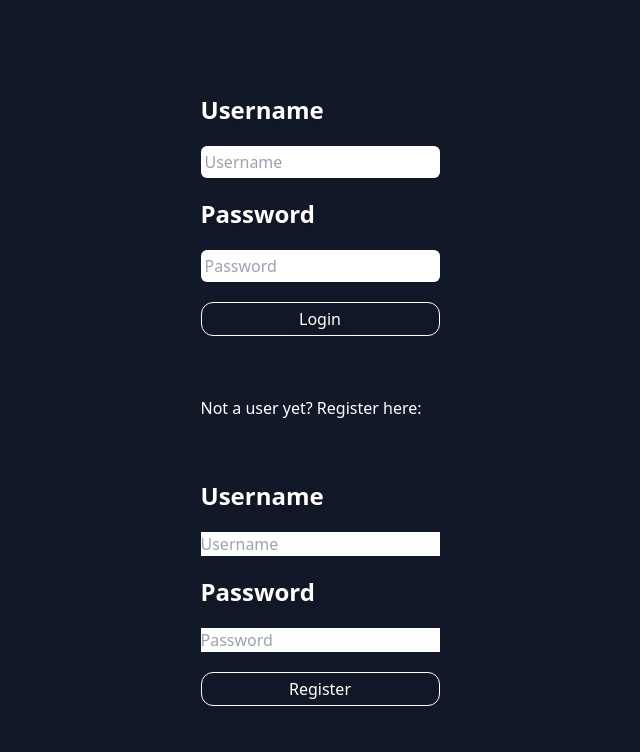
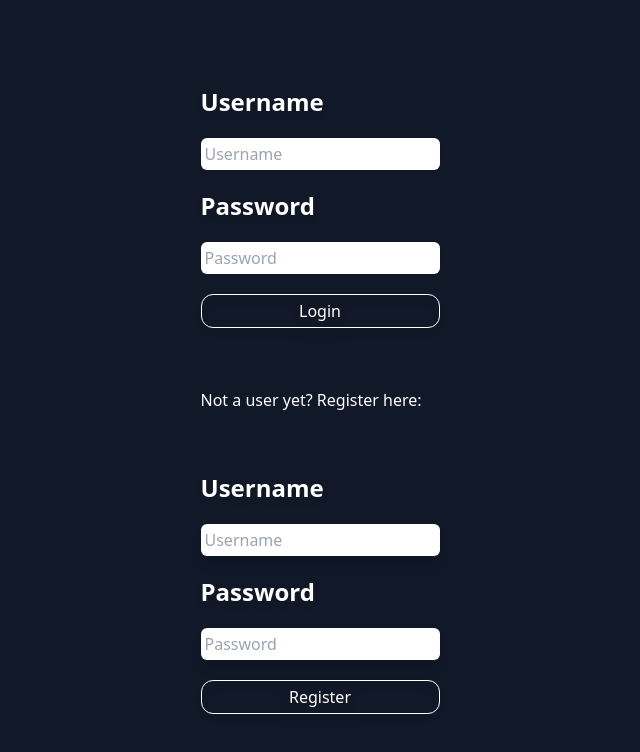
Before and after one commit to hassohamid/MoviGO, a React (Vite) app: page /login in a window 1280 px wide. Shown: the top 752 px of the page, without its empty margins (320-960 px from the left). Built offline with nearby package versions, Linux system fonts and the light colour scheme.

Commit message:
Cleared logic

```diff
--- a/src/components/Login.jsx
+++ b/src/components/Login.jsx
@@ -39,6 +39,7 @@ export default function Login() {
       alert("No registered users found. Please register first.");
       return;
     }
+
     //Kolla om det finns en anvandare med username + password
     let loggedInUser = users.find((user) => {
       return user.username === loginUsername && user.password === loginPassword;
@@ -54,18 +55,9 @@ export default function Login() {
     }
   };
 
-  const handleSubmit = (e) => {
-    e.preventDefault();
-    handleLogin();
-  };
-
   return (
     <section className="bg-gray-900 h-screen w-screen flex flex-col items-center justify-center">
-      <form
-        id="login-form"
-        onSubmit={handleSubmit}
-        className="flex flex-col gap-5"
-      >
+      <div className="flex flex-col gap-5">
         <label
           className="text-white text-2xl font-extrabold drop-shadow-md"
           // htmlFor="username"
@@ -104,6 +96,7 @@ export default function Login() {
         {errorMessage && (
           <h1 className="text-red-500 text-center">{errorMessage}</h1>
         )}
+        <div className="flex flex-col gap-5">
           <h3 className="text-white my-10">Not a user yet? Register here: </h3>
           <label
             htmlFor=""
@@ -115,6 +108,7 @@ export default function Login() {
             type="text"
             placeholder="Username"
             onChange={(e) => setRegisterUser(e.target.value)}
+            className="p-1 rounded-md shadow-lg"
           />
           <label
             htmlFor=""
@@ -126,11 +120,13 @@ export default function Login() {
             type="text"
             placeholder="Password"
             onChange={(e) => setRegisterPassword(e.target.value)}
+            className="p-1 rounded-md shadow-lg"
           />
           <button className="login-button" onClick={handleRegister}>
             Register
           </button>
-      </form>
+        </div>
+      </div>
     </section>
   );
 }
```
Lines whose indentation alone changed are shown as unchanged.
